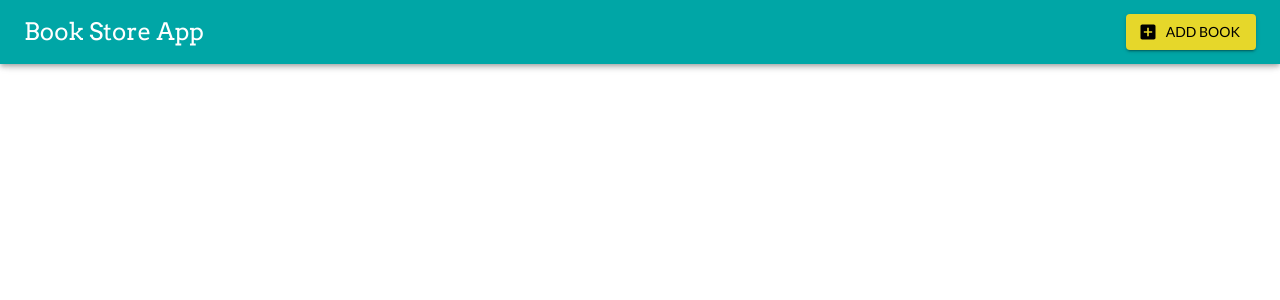
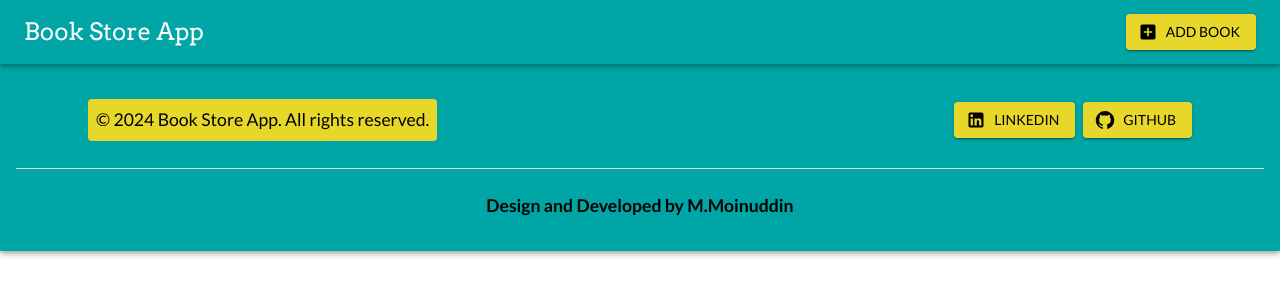
Before and after one commit to Muhammed-Moinuddin/BookStore-MERN-stack, a React (Vite) app in the folder frontend/: page /books/delete/1 in a window 1280 px wide. Shown: the top 300 px of the page. Built offline with nearby package versions, Linux system fonts and the light colour scheme.

Commit message:
Footer and Snackbar Created, Worked on UI

```diff
--- a/frontend/src/App.jsx
+++ b/frontend/src/App.jsx
@@ -7,6 +7,7 @@ import CreateBook from './pages/CreateBook';
 import EditBook from './pages/EditBook';
 import ShowBook from './pages/ShowBook';
 import DeleteBook from './pages/DeleteBook';
+import Footer from './components/Footer';
 
 
 const theme = createTheme({
@@ -89,6 +90,7 @@ const App = () => {
          <Route path='/books/details/:id' element={<ShowBook/>}/>
          <Route path='/books/delete/:id' element={<DeleteBook/>} />
       </Routes>
+      <Footer/>
     </ThemeProvider>
   )
 }
--- a/frontend/src/components/AlertSnackbar.jsx
+++ b/frontend/src/components/AlertSnackbar.jsx
@@ -0,0 +1,25 @@
+import React from 'react'
+import {Snackbar, Alert} from '@mui/material';
+
+
+const AlertSnackbar = ({open, onClose, message}) => {
+    return (
+      <Snackbar
+        anchorOrigin={{ vertical: 'bottom', horizontal: 'left' }}
+        open={open}
+        autoHideDuration={3000}
+        onClose={onClose}
+    >
+        <Alert
+        elevation={6}
+        variant="filled"
+        severity="info"
+        sx={{ backgroundColor: "#E6D72A", color: '#000' }}
+      >
+        {message}
+      </Alert>
+      </Snackbar>
+  )
+}
+
+export default AlertSnackbar;
--- a/frontend/src/components/Footer.jsx
+++ b/frontend/src/components/Footer.jsx
@@ -1,8 +1,39 @@
-import React from 'react'
+import {Grid, TextField, Container, Button, Typography, AppBar, Toolbar, Box, IconButton, Divider} from '@mui/material';
+import { Link } from 'react-router-dom';
+import { Code, LinkedIn, GitHub, EmojiEmotions } from '@mui/icons-material';
 
 const Footer = () => {
   return (
-    <div>Footer</div>
+    <Box sx={{ flexGrow: 1 }}>
+      <AppBar position="static" color="primary">
+        <Container sx={{pt:3, pb: 2}}>
+          <Toolbar>
+            <Grid container justifyContent="space-evenly" alignItems="center">
+              <Grid xs={12} md={6} sx={{textAlign: "left"}} >
+                <Typography variant="body1" sx={{color: "#000" , backgroundColor: "#E6D72A", p: 1, maxWidth: "fit-content", borderRadius: 1}}>
+                  © {new Date().getFullYear()} Book Store App. All rights reserved.
+                </Typography>
+              </Grid>
+              <Grid xs={12} md={6} sx={{textAlign: "right"}}>
+                <Button startIcon={<LinkedIn />} variant="contained" color='info' sx={{ marginLeft: 1 }}>
+                  LinkedIn
+                </Button>
+                <Button startIcon={<GitHub />} variant="contained" color='info' sx={{ marginLeft: 1 }}>
+                  Github
+                </Button>
+              </Grid>
+            </Grid>
+          </Toolbar>
+        </Container>
+        <Divider variant="middle" color="#fff"/>
+        <Container sx={{pt:3, pb: 4}}>
+          <Typography variant="body1" color="#000" sx={{textAlign: "center"}}>
+            <strong>Design and Developed by M.Moinuddin</strong>
+          </Typography>
+      </Container>
+      </AppBar>
+    </Box>
+
   )
 }
 
--- a/frontend/src/components/Header.jsx
+++ b/frontend/src/components/Header.jsx
@@ -1,7 +1,7 @@
-import React, {useState} from 'react';
+import React from 'react';
 import { Link } from 'react-router-dom';
-import { AppBar, Box, Toolbar, Typography, IconButton, ButtonGroup, Button, CssBaseline, Drawer, Divider, List, ListItem} from '@mui/material';
-import {Menu, AddBox, TableChartOutlined, StyleOutlined} from '@mui/icons-material';
+import { AppBar, Box, Toolbar, Typography, Button, CssBaseline} from '@mui/material';
+import {AddBox} from '@mui/icons-material';
 
 
 const Header = (props) => {
--- a/frontend/src/components/Loader.jsx
+++ b/frontend/src/components/Loader.jsx
@@ -4,7 +4,7 @@ import Box from '@mui/material/Box';
 
 const Loader = () => {
     return (
-        <Box sx={{ display: 'flex' }}>
+        <Box sx={{ display: 'flex', minHeight: "100vh" }}>
             <CircularProgress color="success"/>
         </Box>
     )
--- a/frontend/src/pages/CreateBook.jsx
+++ b/frontend/src/pages/CreateBook.jsx
@@ -6,6 +6,7 @@ import Loader from '../components/Loader';
 import axios from 'axios';
 import { useNavigate } from 'react-router-dom';
 import BackButton from '../components/BackButton';
+import AlertSnackbar from '../components/AlertSnackbar';
 
 
 const CreateBook = () => {
@@ -16,6 +17,7 @@ const CreateBook = () => {
   const [synopsis, setSynopsis] = useState(''); //creating state for Publish Year of books
   const [loading, setLoading] = useState(false); //creating state for loading functionality
   const [image, setImage] = useState(null); //creating state for image functionality
+  const [snackbarOpen, setSnackbarOpen] = useState(false); //state for snackbar functionality
   const navigate = useNavigate();
 
   const handleSaveBook = () => {
@@ -29,7 +31,10 @@ const CreateBook = () => {
     setLoading(true);
     axios.post('http://localhost:5555/books', formData)
         .then(() => {
-            navigate('/')  //change the tab on successful submission
+            setSnackbarOpen(true);
+            setTimeout(() => {
+            navigate('/'); // Delay navigation to allow Snackbar to be displayed
+            }, 3250);
         })
         .catch((err) => {
             console.log(err);
@@ -53,9 +58,11 @@ const CreateBook = () => {
             Create Book
           </Typography>
         </Grid>
-        {
-          loading ? <Loader item xs={12}/> : '' //first checking loading state before rendering data
-        }
+        <Grid item xs={12}>
+          {
+            loading ? <Loader item xs={12}/> : '' //first checking loading state before rendering data
+          }
+        </Grid>
          <Grid item xs={12}>
           <TextField
             required
@@ -124,8 +131,8 @@ const CreateBook = () => {
             Submit
           </Button>
         </Grid>
-
       </Grid>
+      <AlertSnackbar open={snackbarOpen} onClose={() => setSnackbarOpen(false)} message="Book Created Succesfully!"/>
     </Container>
   )
 }
--- a/frontend/src/pages/EditBook.jsx
+++ b/frontend/src/pages/EditBook.jsx
@@ -1,11 +1,12 @@
 //importing important functionalities
 import {useState, useEffect} from 'react';
-import {Grid, TextField, Container, Button, Typography, Snackbar} from '@mui/material';
+import {Grid, TextField, Container, Button, Typography} from '@mui/material';
 import {ArrowForward} from '@mui/icons-material';
 import Loader from '../components/Loader';
 import axios from 'axios';
 import { useNavigate, useParams } from 'react-router-dom';
 import BackButton from '../components/BackButton';
+import AlertSnackbar from '../components/AlertSnackbar';
 
 const EditBook = () => {
 
@@ -15,10 +16,10 @@ const EditBook = () => {
   const [synopsis, setSynopsis] = useState(''); //creating state for Publish Year of books
   const [loading, setLoading] = useState(false); //creating state for loading functionality
   const [image, setImage] = useState(null); //creating state for image functionality
-  const [snackbarOpen, setSnackbarOpen] = useState(false);
-  const [snackbarMessage, setSnackbarMessage] = useState('');
+  const [snackbarOpen, setSnackbarOpen] = useState(false); //state for snackbar functionality
   const navigate = useNavigate();
   const {id} = useParams();
+
   useEffect(() => {
     axios
     .get(`http://localhost:5555/books/${id}`)
@@ -52,8 +53,9 @@ const EditBook = () => {
     axios.put(`http://localhost:5555/books/${id}`, formData)
         .then(() => {
             setSnackbarOpen(true);
-            setSnackbarMessage('Book Edited Successfully');
-            navigate('/')  //change the tab on successful submission
+            setTimeout(() => {
+              navigate('/'); // Delay navigation to allow Snackbar to be displayed
+            }, 3250);
         })
         .catch((err) => {
             console.log(err);
@@ -61,13 +63,14 @@ const EditBook = () => {
         .finally(() => {
           // Add a delay before setting loading to false (e.g., 500 milliseconds)
           setTimeout(() => {
-              setLoading(false);
+            setLoading(false);
           }, 300);
       });
   };
 
   return (
     <Container sx={{my: 15,display: 'flex', justifyContent: 'center'}}>
+
       <Grid container spacing={3} sx={{width: {xs: '95%',sm: '80%', md: '70%' }}}>
         <Grid item xs={12}>
           <BackButton/>
@@ -152,12 +155,7 @@ const EditBook = () => {
           </Button>
         </Grid>
       </Grid>
-      <Snackbar
-        open={snackbarOpen}
-        autoHideDuration={5000} // adjust as needed
-        onClose={() => setSnackbarOpen(false)}
-        message={snackbarMessage}
-      />
+      <AlertSnackbar open={snackbarOpen} onClose={() => setSnackbarOpen(false)} message="Book Edited Succesfully!"/>
     </Container>
   )
 }
--- a/frontend/src/pages/Home.jsx
+++ b/frontend/src/pages/Home.jsx
@@ -1,12 +1,13 @@
 //importing important functionalities
 import {useState, useEffect} from 'react';
 import axios from 'axios';
-import { Box, IconButton, Typography, Table, TableHead, TableBody, TableCell, TableContainer, TableRow, Paper } from '@mui/material';
+import { Box } from '@mui/material';
 import ImageUtils from '../components/ImageUtils';
 import DeleteBook from './DeleteBook';
 import TableView from '../components/home/TableView';
 import ViewTypeButton from '../components/ViewTypeButton';
 import CardView from '../components/home/CardView';
+import AlertSnackbar from '../components/AlertSnackbar';
 
 
 const Home = () => {
@@ -15,6 +16,7 @@ const Home = () => {
     const [imageData, setImageData] = useState([]); //state for setting up books data
     const [selectedBook, setSelectedBook] = useState(null); // State to store the selected book for deletion
     const [viewType, setViewType] = useState('table') //State to store the view type - by default table is selected
+    const [snackbarOpen, setSnackbarOpen] = useState(false); //state for snackbar functionality
 
     useEffect(() => {
         setLoading(true);
@@ -32,7 +34,7 @@ const Home = () => {
             // Adding a delay before setting loading to false (e.g., 500 milliseconds)
             setTimeout(() => {
                 setLoading(false);
-            }, 400);
+            }, 300);
         });
     },[])
 
@@ -51,6 +53,7 @@ const Home = () => {
         axios
         .delete(`http://localhost:5555/books/${id}`)
         .then(() => {
+            setSnackbarOpen(true);
             setBooks((prevBooks) => prevBooks.filter((book) => book._id !== id)); //using previous book state to create new state and also achieving rendering through it
             setSelectedBook(null);
         })
@@ -107,6 +110,7 @@ const Home = () => {
                 bookId={selectedBook}
                 />
             )}
+            <AlertSnackbar open={snackbarOpen} onClose={() => setSnackbarOpen(false)} message="Book Deleted Succesfully!"/>
         </Box>
     )
 };
--- a/frontend/src/pages/ShowBook.jsx
+++ b/frontend/src/pages/ShowBook.jsx
@@ -64,7 +64,7 @@ const ShowBook = () => {
                         <strong>Created At :</strong> {new Date(book.createdAt).toLocaleDateString(undefined, dateOptions)}
                     </Typography>
                     <Typography variant="body1" color="text.secondary" sx={{pt: 3}}>
-                        <strong>Created At :</strong> {new Date(book.updatedAt).toLocaleDateString(undefined, dateOptions)}
+                        <strong>Updated At :</strong> {new Date(book.updatedAt).toLocaleDateString(undefined, dateOptions)}
                     </Typography>
                 </Grid>
                 <Grid item xs={12} sm={6}>
```
